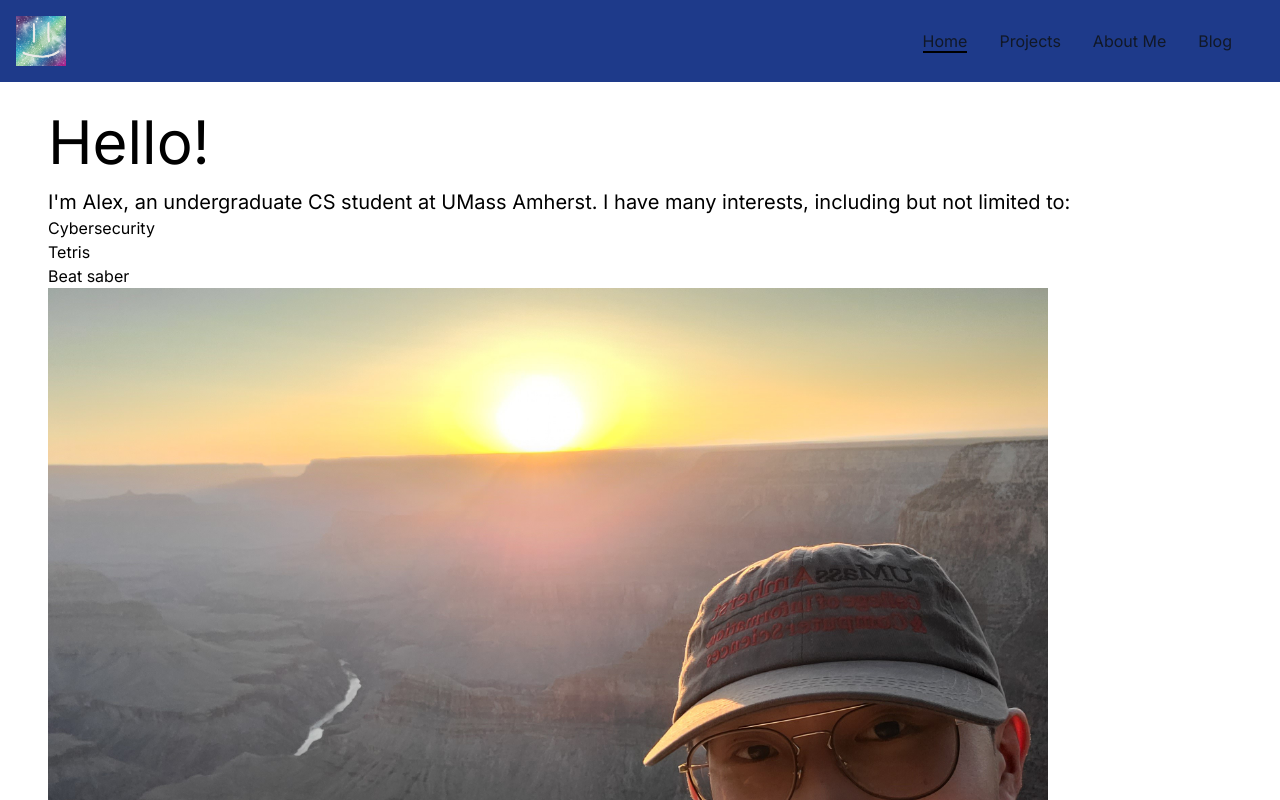
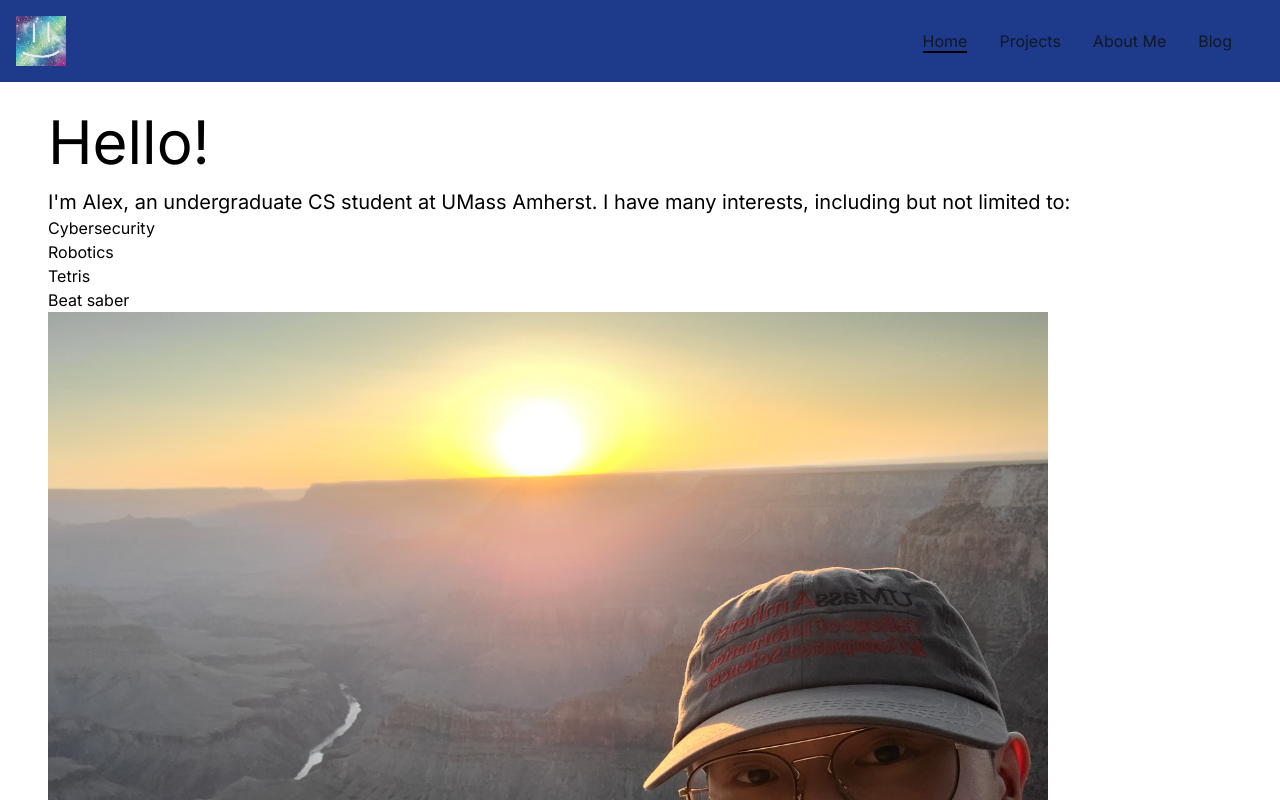
Before and after one commit to atch2203/atch2203.github.io, a Next.js app: page / in a window 1280 px wide. Shown: the top 800 px of the page. Built offline with nearby package versions, Linux system fonts and the light colour scheme.

Commit message:
Try to reset github actions

```diff
--- a/app/page.tsx
+++ b/app/page.tsx
@@ -21,7 +21,7 @@ function Contents() {
       <p>{"I'm"} Alex, an undergraduate CS student at UMass Amherst. I have many interests, including but not limited to: </p>
       <ul>
         <li>Cybersecurity</li>
-        <li></li>
+        <li>Robotics</li>
         <li>Tetris</li>
         <li>Beat saber</li>
       </ul>
```
